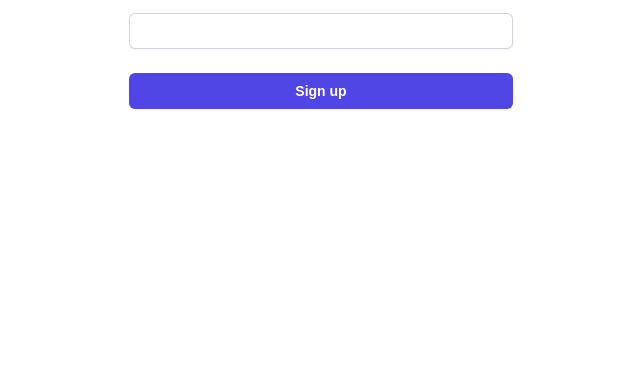
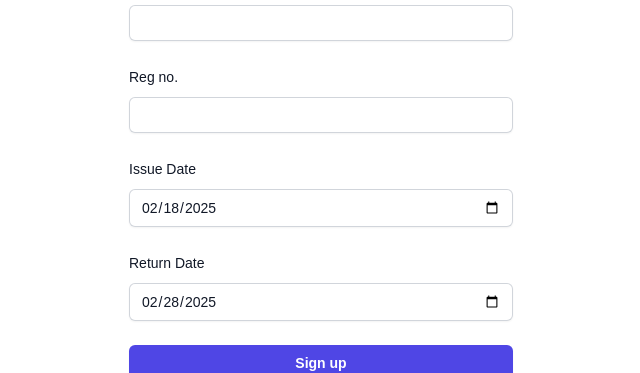
Before and after one commit to kjkrishnakj/rough, a Next.js app: page /issue in a window 1280 px wide. Shown: the part 715-1088 px from the top of the page, without its empty margins (319-959 px from the left). Before the commit the page ends 880 px from the top, so only its background shows below. Built offline with nearby package versions, Linux system fonts and the light colour scheme.

Commit message:
issue v2

```diff
--- a/pages/issue.js
+++ b/pages/issue.js
@@ -17,16 +17,20 @@
         //     router.push('/')
         // }
     }, [])
+    const rno=localStorage.getItem('rno');
+    const [sname, setSname] = useState('');
+    const [sid, setSid] = useState(rno);
+    console.log("sid",sid);
 
-    const [sname, setSname] = useState('');
-    const [sid, setSid] = useState('');
-    const [bid, setBid] = useState(bookId);4
+    const [bid, setBid] = useState(bookId);
     const [penalty, setPenalty] = useState(0);
     const [rs, setRs] = useState(false);
-    const [idate, setIdate] = useState(new Date());
-    const [rdate, setRdate] = useState(new Date());
+    const [idate, setIdate] = useState(new Date().toISOString().split('T')[0]);
 
 
+    const today = new Date();
+    today.setDate(today.getDate() + 10);
+    const [rdate, setRdate] = useState(today.toISOString().split('T')[0]);
     const handleChange = (e) => {
         if (e.target.name == 'sname') {
             setSname(e.target.value);
@@ -84,6 +88,40 @@
                                 <input value={title}  id="name" name="sname" type="text" autoComplete="name" required className="block w-full rounded-md border-0 py-1.5 text-gray-900 shadow-sm ring-1 ring-inset ring-gray-300 p-3 placeholder:text-gray-400 focus:ring-2 focus:ring-inset focus:ring-indigo-600 sm:text-sm sm:leading-6" />
                             </div>
                         </div>
+                        <div>
+                            <label htmlFor="name" className="block text-sm font-medium leading-6 text-gray-900">Reg no.</label>
+                            <div className="mt-2">
+                                <input value={sid}  id="name" name="sname" type="text" autoComplete="name" required className="block w-full rounded-md border-0 py-1.5 text-gray-900 shadow-sm ring-1 ring-inset ring-gray-300 p-3 placeholder:text-gray-400 focus:ring-2 focus:ring-inset focus:ring-indigo-600 sm:text-sm sm:leading-6" />
+                            </div>
+                        </div>
+                        <div>
+                            <label htmlFor="date" className="block text-sm font-medium leading-6 text-gray-900">Issue Date</label>
+                            <div className="mt-2">
+                                <input
+                                    value={idate}
+
+                                    id="date"
+                                    name="date"
+                                    type="date"
+                                    required
+                                    className="block w-full rounded-md border-0 py-1.5 text-gray-900 shadow-sm ring-1 ring-inset ring-gray-300 p-3 placeholder:text-gray-400 focus:ring-2 focus:ring-inset focus:ring-indigo-600 sm:text-sm sm:leading-6"
+                                />
+                            </div>
+                        </div>
+                        <div>
+                            <label htmlFor="date" className="block text-sm font-medium leading-6 text-gray-900">Return Date</label>
+                            <div className="mt-2">
+                                <input
+                                    value={rdate}
+                                    onChange={(e) => setRdate(e.target.value)}
+                                    id="date"
+                                    name="date"
+                                    type="date"
+                                    required
+                                    className="block w-full rounded-md border-0 py-1.5 text-gray-900 shadow-sm ring-1 ring-inset ring-gray-300 p-3 placeholder:text-gray-400 focus:ring-2 focus:ring-inset focus:ring-indigo-600 sm:text-sm sm:leading-6"
+                                />
+                            </div>
+                        </div>
 
 
                         <div>
```
